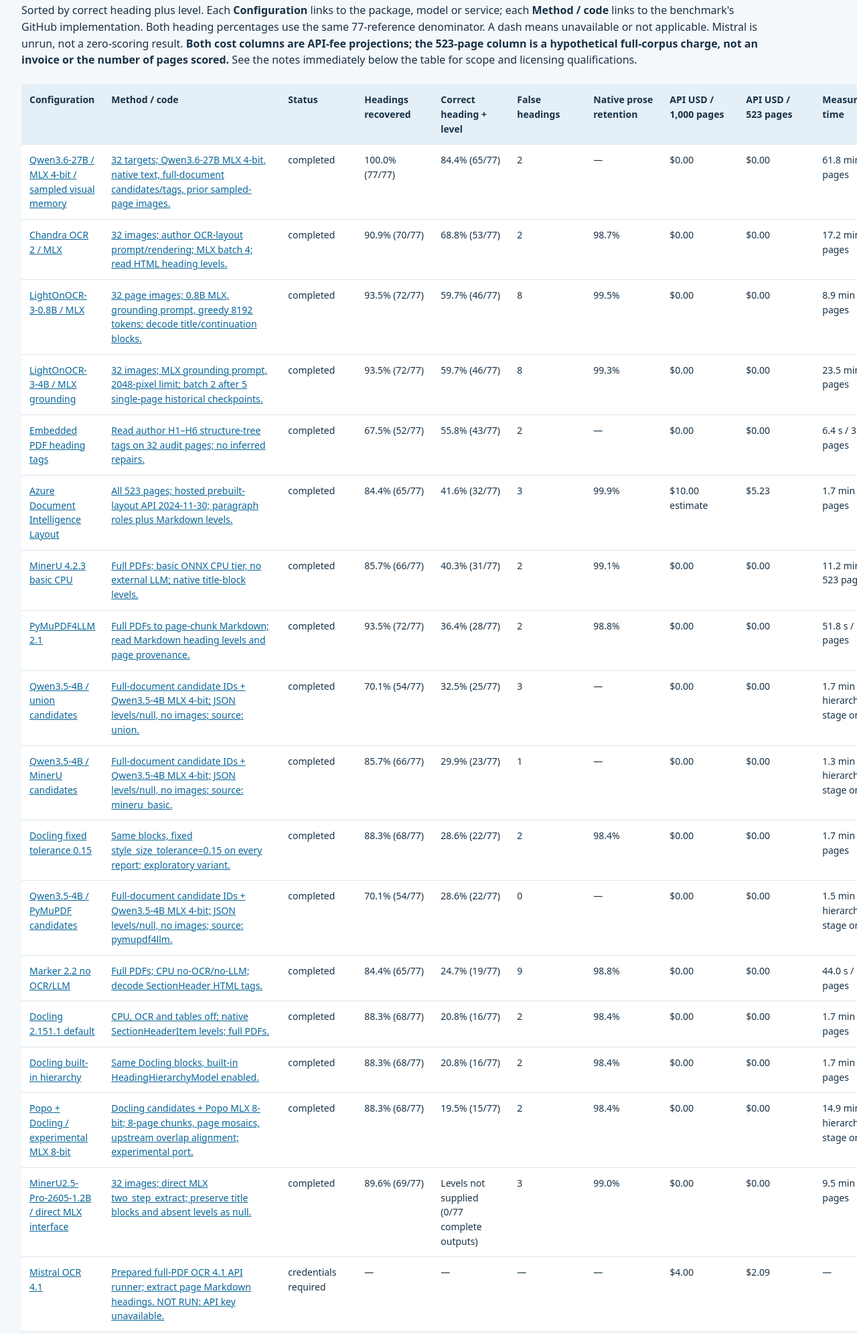
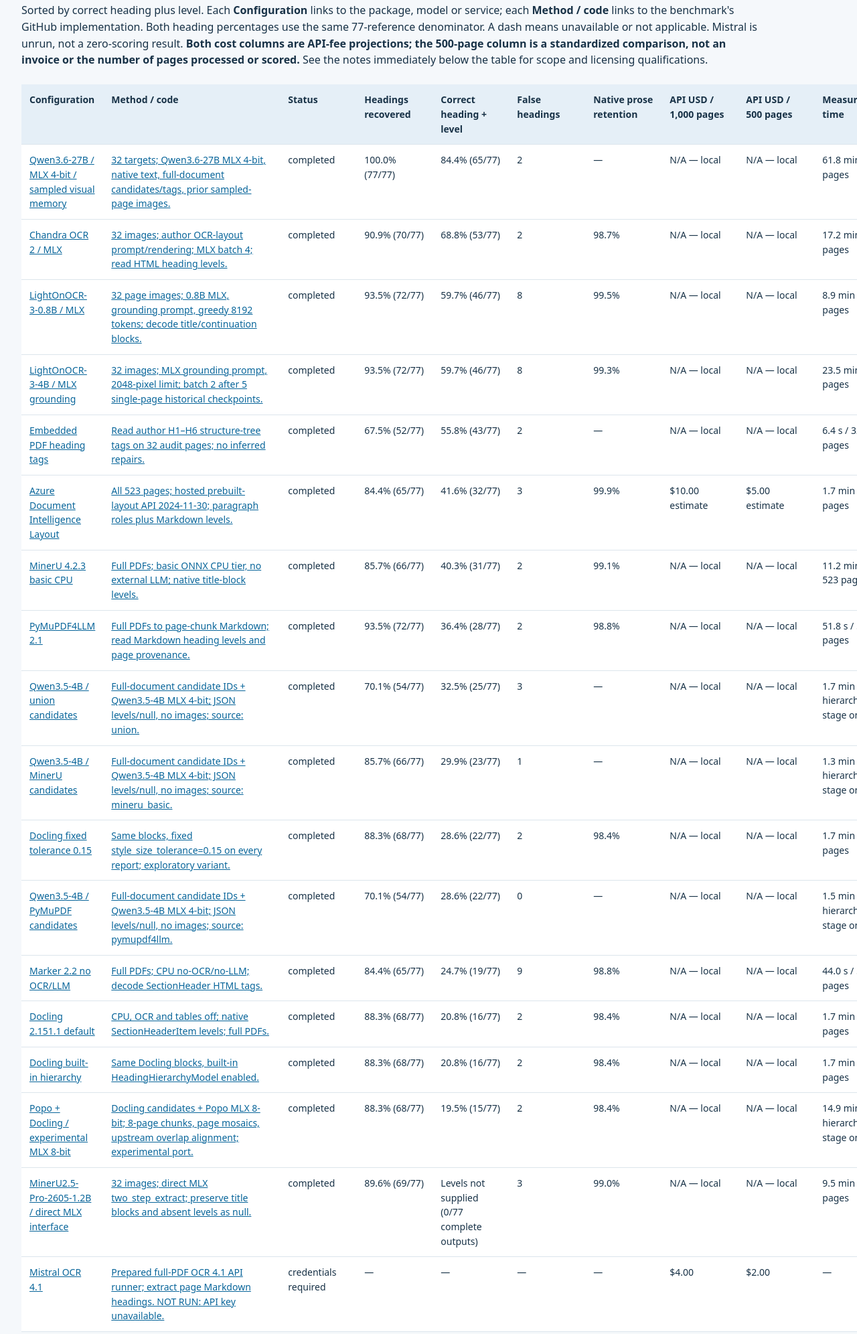
Before and after one commit to dividor/pdf-heading-benchmark, a plain HTML site: page outputs/report/index.html in a window 1280 px wide. Shown: the part 1560-3552 px from the top of the page at 67% size. Drawn offline with Linux system fonts and the light colour scheme.

Commit message:
docs: clarify API costs and normalize comparison to 500 pages (#4)

```diff
--- a/outputs/report/index.html
+++ b/outputs/report/index.html
@@ -68,7 +68,7 @@ code { background: #e7eef4; padding: 2px 4px; }
 </ol>
 <p>This is <strong>sampled-page heading accuracy</strong>, even when a parser processed the full document. Seventeen completed configurations include variants of the same packages and models; they are not 17 independent products. The single annotator, small purposive sample and exploratory configuration choices limit any claim about general robustness.</p>
 <h2>Full configuration results</h2>
-<p>Sorted by correct heading plus level. Each <strong>Configuration</strong> links to the package, model or service; each <strong>Method / code</strong> links to the benchmark's GitHub implementation. Both heading percentages use the same 77-reference denominator. A dash means unavailable or not applicable. Mistral is unrun, not a zero-scoring result. <strong>Both cost columns are API-fee projections; the 523-page column is a hypothetical full-corpus charge, not an invoice or the number of pages scored.</strong> See the notes immediately below the table for scope and licensing qualifications.</p>
+<p>Sorted by correct heading plus level. Each <strong>Configuration</strong> links to the package, model or service; each <strong>Method / code</strong> links to the benchmark's GitHub implementation. Both heading percentages use the same 77-reference denominator. A dash means unavailable or not applicable. Mistral is unrun, not a zero-scoring result. <strong>Both cost columns are API-fee projections; the 500-page column is a standardized comparison, not an invoice or the number of pages processed or scored.</strong> See the notes immediately below the table for scope and licensing qualifications.</p>
 <table>
 <thead>
 <tr>
@@ -80,7 +80,7 @@ code { background: #e7eef4; padding: 2px 4px; }
 <th>False headings</th>
 <th>Native prose retention</th>
 <th>API USD / 1,000 pages</th>
-<th>API USD / 523 pages</th>
+<th>API USD / 500 pages</th>
 <th>Measured time</th>
 </tr>
 </thead>
@@ -93,8 +93,8 @@ code { background: #e7eef4; padding: 2px 4px; }
 <td>84.4% (65/77)</td>
 <td>2</td>
 <td>—</td>
-<td>$0.00</td>
-<td>$0.00</td>
+<td>N/A — local</td>
+<td>N/A — local</td>
 <td>61.8 min / 32 pages</td>
 </tr>
 <tr>
@@ -105,8 +105,8 @@ code { background: #e7eef4; padding: 2px 4px; }
 <td>68.8% (53/77)</td>
 <td>2</td>
 <td>98.7%</td>
-<td>$0.00</td>
-<td>$0.00</td>
+<td>N/A — local</td>
+<td>N/A — local</td>
 <td>17.2 min / 32 pages</td>
 </tr>
 <tr>
@@ -117,8 +117,8 @@ code { background: #e7eef4; padding: 2px 4px; }
 <td>59.7% (46/77)</td>
 <td>8</td>
 <td>99.5%</td>
-<td>$0.00</td>
-<td>$0.00</td>
+<td>N/A — local</td>
+<td>N/A — local</td>
 <td>8.9 min / 32 pages</td>
 </tr>
 <tr>
@@ -129,8 +129,8 @@ code { background: #e7eef4; padding: 2px 4px; }
 <td>59.7% (46/77)</td>
 <td>8</td>
 <td>99.3%</td>
-<td>$0.00</td>
-<td>$0.00</td>
+<td>N/A — local</td>
+<td>N/A — local</td>
 <td>23.5 min / 32 pages</td>
 </tr>
 <tr>
@@ -141,8 +141,8 @@ code { background: #e7eef4; padding: 2px 4px; }
 <td>55.8% (43/77)</td>
 <td>2</td>
 <td>—</td>
-<td>$0.00</td>
-<td>$0.00</td>
+<td>N/A — local</td>
+<td>N/A — local</td>
 <td>6.4 s / 32 pages</td>
 </tr>
 <tr>
@@ -154,7 +154,7 @@ code { background: #e7eef4; padding: 2px 4px; }
 <td>3</td>
 <td>99.9%</td>
 <td>$10.00 estimate</td>
-<td>$5.23</td>
+<td>$5.00 estimate</td>
 <td>1.7 min / 523 pages</td>
 </tr>
 <tr>
@@ -165,8 +165,8 @@ code { background: #e7eef4; padding: 2px 4px; }
 <td>40.3% (31/77)</td>
 <td>2</td>
 <td>99.1%</td>
-<td>$0.00</td>
-<td>$0.00</td>
+<td>N/A — local</td>
+<td>N/A — local</td>
 <td>11.2 min / 523 pages</td>
 </tr>
 <tr>
@@ -177,8 +177,8 @@ code { background: #e7eef4; padding: 2px 4px; }
 <td>36.4% (28/77)</td>
 <td>2</td>
 <td>98.8%</td>
-<td>$0.00</td>
-<td>$0.00</td>
+<td>N/A — local</td>
+<td>N/A — local</td>
 <td>51.8 s / 523 pages</td>
 </tr>
 <tr>
@@ -189,8 +189,8 @@ code { background: #e7eef4; padding: 2px 4px; }
 <td>32.5% (25/77)</td>
 <td>3</td>
 <td>—</td>
-<td>$0.00</td>
-<td>$0.00</td>
+<td>N/A — local</td>
+<td>N/A — local</td>
 <td>1.7 min / hierarchy stage only</td>
 </tr>
 <tr>
@@ -201,8 +201,8 @@ code { background: #e7eef4; padding: 2px 4px; }
 <td>29.9% (23/77)</td>
 <td>1</td>
 <td>—</td>
-<td>$0.00</td>
-<td>$0.00</td>
+<td>N/A — local</td>
+<td>N/A — local</td>
 <td>1.3 min / hierarchy stage only</td>
 </tr>
 <tr>
@@ -213,8 +213,8 @@ code { background: #e7eef4; padding: 2px 4px; }
 <td>28.6% (22/77)</td>
 <td>2</td>
 <td>98.4%</td>
-<td>$0.00</td>
-<td>$0.00</td>
+<td>N/A — local</td>
+<td>N/A — local</td>
 <td>1.7 min / 523 pages</td>
 </tr>
 <tr>
@@ -225,8 +225,8 @@ code { background: #e7eef4; padding: 2px 4px; }
 <td>28.6% (22/77)</td>
 <td>0</td>
 <td>—</td>
-<td>$0.00</td>
-<td>$0.00</td>
+<td>N/A — local</td>
+<td>N/A — local</td>
 <td>1.5 min / hierarchy stage only</td>
 </tr>
 <tr>
@@ -237,8 +237,8 @@ code { background: #e7eef4; padding: 2px 4px; }
 <td>24.7% (19/77)</td>
 <td>9</td>
 <td>98.8%</td>
-<td>$0.00</td>
-<td>$0.00</td>
+<td>N/A — local</td>
+<td>N/A — local</td>
 <td>44.0 s / 523 pages</td>
 </tr>
 <tr>
@@ -249,8 +249,8 @@ code { background: #e7eef4; padding: 2px 4px; }
 <td>20.8% (16/77)</td>
 <td>2</td>
 <td>98.4%</td>
-<td>$0.00</td>
-<td>$0.00</td>
+<td>N/A — local</td>
+<td>N/A — local</td>
 <td>1.7 min / 523 pages</td>
 </tr>
 <tr>
@@ -261,8 +261,8 @@ code { background: #e7eef4; padding: 2px 4px; }
 <td>20.8% (16/77)</td>
 <td>2</td>
 <td>98.4%</td>
-<td>$0.00</td>
-<td>$0.00</td>
+<td>N/A — local</td>
+<td>N/A — local</td>
 <td>1.7 min / 523 pages</td>
 </tr>
 <tr>
@@ -273,8 +273,8 @@ code { background: #e7eef4; padding: 2px 4px; }
 <td>19.5% (15/77)</td>
 <td>2</td>
 <td>98.4%</td>
-<td>$0.00</td>
-<td>$0.00</td>
+<td>N/A — local</td>
+<td>N/A — local</td>
 <td>14.9 min / hierarchy stage only</td>
 </tr>
 <tr>
@@ -285,8 +285,8 @@ code { background: #e7eef4; padding: 2px 4px; }
 <td>Levels not supplied (0/77 complete outputs)</td>
 <td>3</td>
 <td>99.0%</td>
-<td>$0.00</td>
-<td>$0.00</td>
+<td>N/A — local</td>
+<td>N/A — local</td>
 <td>9.5 min / 32 pages</td>
 </tr>
 <tr>
@@ -298,13 +298,13 @@ code { background: #e7eef4; padding: 2px 4px; }
 <td>—</td>
 <td>—</td>
 <td>$4.00</td>
-<td>$2.09</td>
+<td>$2.00</td>
 <td>—</td>
 </tr>
 </tbody>
 </table>
 <h2>How to read the table</h2>
-<p><strong>Cost:</strong> USD API fees, excluding hardware, electricity, tax, engineering, manual review and commercial licenses. Local $0 is not an all-in cost. Hosted figures are projected standard charges, not invoices. Azure's $10/1,000 is a provisional regional estimate. Mistral's $4/1,000 was a published standard rate at the time of the experiment; its $2.09 projection was not spent. Check current <a href="https://docs.mistral.ai/inference/pricing?currency=usd">Mistral pricing</a> and <a href="https://azure.microsoft.com/en-us/pricing/details/document-intelligence/">Azure pricing</a> before running.</p>
+<p><strong>Cost:</strong> USD API fees, excluding hardware, electricity, tax, engineering, manual review and commercial licenses. N/A — local means no hosted API was used; local compute costs were not estimated. Hosted figures are projected standard charges, not invoices. Azure was run on all 523 pages, but its actual billed charge was not verified. Its $10/1,000 ($5/500) is a provisional regional price assumption. Mistral's $4/1,000 was a published standard rate at the time of the experiment; it was not run, and its $2/500 projection was not spent. Check current <a href="https://docs.mistral.ai/inference/pricing?currency=usd">Mistral pricing</a> and <a href="https://azure.microsoft.com/en-us/pricing/details/document-intelligence/">Azure pricing</a> before running.</p>
 <p><strong>Scopes and timing:</strong> earlier CPU parsers and Azure processed all 523 pages. New local OCR models processed the complete text on the 32 audit pages. Qwen3.6 read native page text, full-document candidate titles and author PDF tags, and current/previous sampled-page images; it does not OCR the body. Its measured time excludes those candidate-generation stages. Qwen3.5 and Popo timings cover only hierarchy inference. Hardware was a shared 48 GB Apple M4 Pro. New-model times exclude downloads, loading and aborted attempts; some earlier CPU times include setup. These are observations with different scopes, not a controlled throughput benchmark.</p>
 <p><strong>Text:</strong> native prose retention measures five-word sequences preserved from native PDF blocks of at least 50 words, on the audit pages. It is not character accuracy, reading order, semantic accuracy or table correctness. A missing score means not evaluated or not applicable. Hierarchy-only stages reuse extracted text.</p>
 <p><strong>Configuration caveats:</strong> MinerU Pro's direct interface recovered headings but supplied no hierarchy levels; its 0/77 complete outputs must not be described as zero heading detection. The Qwen3.6 implementation uses only previously processed audit pages as visual memory; it is not a reproduction of a full-document memory benchmark. The Popo result is an experimental 8-bit MLX port with 8-page chunks, not an upstream performance claim. LightOn 4B historical timing includes five single-page checkpoints followed by batch-two processing; a clean rerun uses batch two throughout. The 0.15 Docling tolerance was fixed across these reports but remains an exploratory choice, not an untuned general default.</p>
```
Also changed, not shown: docs/report-notes.md (+1 -1 lines), docs/report-protocol.md (+1 -1 lines), outputs/report/league_table.md (+21 -21 lines), 1 other file.
